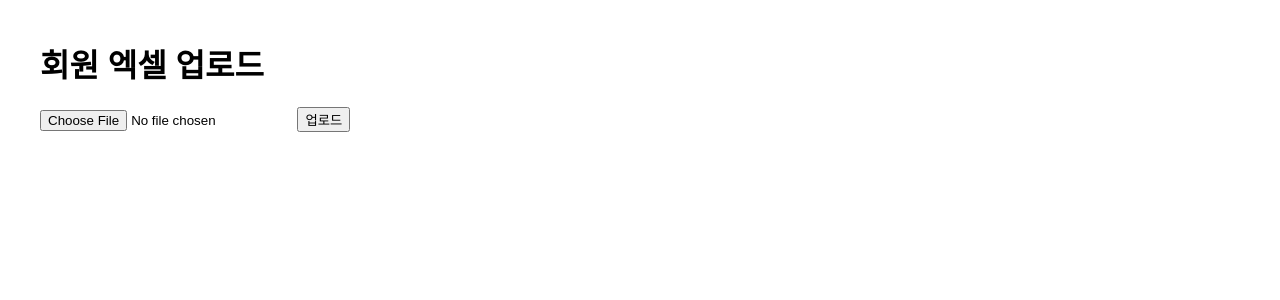
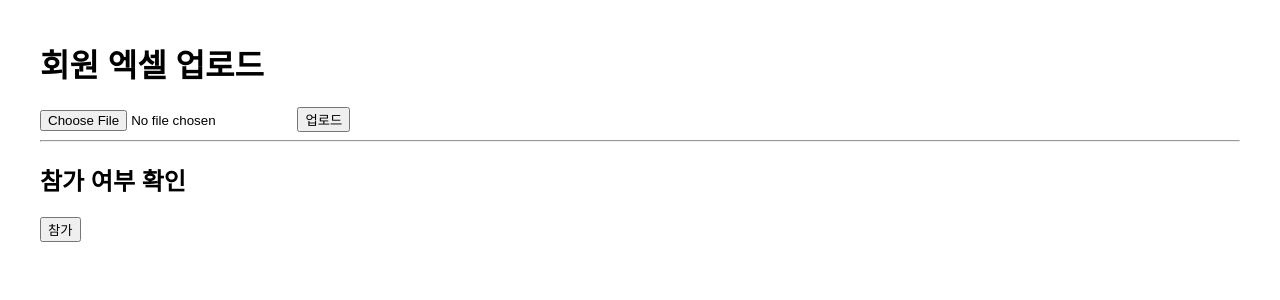
Before and after one commit to trainghost/tennis, a Flask app: page / in a window 1280 px wide. Shown: the top 300 px of the page. Run offline with Flask 3, Linux system fonts and the light colour scheme.

Commit message:
Update index.html

```diff
--- a/templates/index.html
+++ b/templates/index.html
@@ -1,6 +1,8 @@
 <!doctype html>
-<html>
+<html lang="ko">
 <head>
+    <meta charset="UTF-8">
+    <meta name="viewport" content="width=device-width, initial-scale=1.0">
     <title>회원 업로드</title>
     <style>
         body { font-family: Arial, sans-serif; margin: 40px; }
@@ -8,7 +10,9 @@
         table { width: 100%; border-collapse: collapse; margin-top: 20px; }
         table, th, td { border: 1px solid black; }
         th, td { padding: 10px; text-align: center; }
+        #participants-list { margin-top: 20px; }
     </style>
+    <script src="https://code.jquery.com/jquery-3.6.0.min.js"></script> <!-- jQuery -->
 </head>
 <body>
     <h1>회원 엑셀 업로드</h1>
@@ -44,6 +48,15 @@
     </form>
     {% endif %}
 
+    <hr>
+
+    <h2>참가 여부 확인</h2>
+    <!-- 참가 버튼을 누르면 하단에 참가자 목록을 표시 -->
+    <button id="check-attendance" type="button">참가</button>
+
+    <div id="participants-list">
+        <!-- 참가자 목록이 여기에 표시됩니다. -->
+    </div>
 
     <script>
         // 폼 제출 전에 체크박스를 확인하는 JavaScript 함수
@@ -62,6 +75,30 @@
             }
             return true;
         }
+
+        // "참가" 버튼 클릭 시 AJAX 요청을 보내 참가자 목록을 표시
+        $(document).ready(function() {
+            $('#check-attendance').click(function() {
+                $.ajax({
+                    url: '/get_participants',  // 참가자 목록을 요청할 Flask 엔드포인트
+                    method: 'GET',  // GET 요청
+                    success: function(data) {
+                        // 받은 데이터로 하단에 참가자 목록을 갱신
+                        $('#participants-list').html('');
+                        if (data.participants.length > 0) {
+                            data.participants.forEach(function(person) {
+                                $('#participants-list').append('<p>' + person.name + ' (순위: ' + person.rank + ')</p>');
+                            });
+                        } else {
+                            $('#participants-list').append('<p>참가자가 없습니다.</p>');
+                        }
+                    },
+                    error: function() {
+                        alert('참가자 목록을 불러오는 데 실패했습니다.');
+                    }
+                });
+            });
+        });
     </script>
 </body>
 </html>
```
